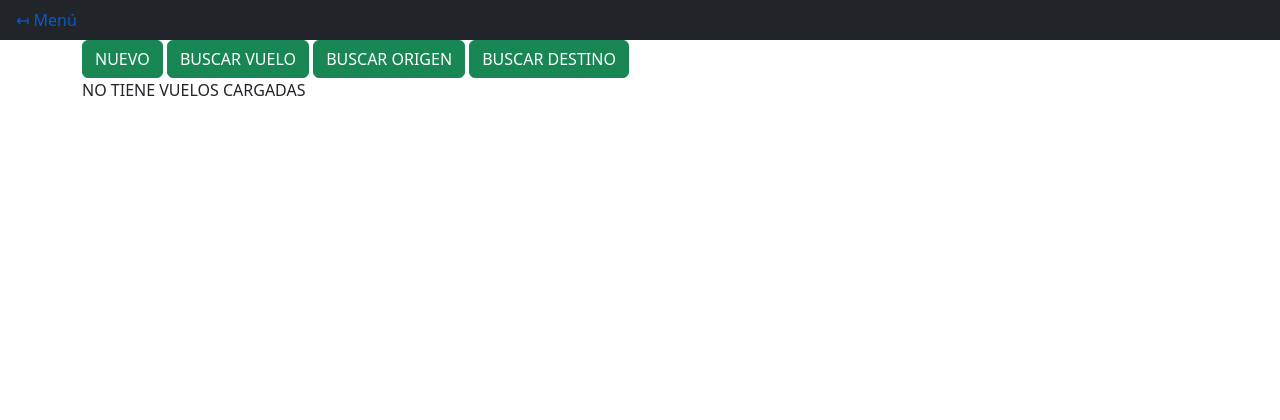
After one commit to agusgugliu/python-36585-Aerolineas, a Django app: page /vuelos/ in a window 1280 px wide. The commit adds this page. Shown: the top 420 px of the page. Run offline with Django 4.2, Linux system fonts and the light colour scheme; data that the repository does not hold is empty; some libraries are stand-ins or nearby versions.

Commit message:
Added Flights tab

```diff
--- a/Aerolineas/AppAerolineas/templates/AppAerolineas/01_landing_page.html
+++ b/Aerolineas/AppAerolineas/templates/AppAerolineas/01_landing_page.html
@@ -41,7 +41,7 @@
         height="150">
      </a>
      <br><br><br>
-    <a href="{%url  'aeropuertos'%}">
+    <a href="{%url  'vuelos'%}">
         <img src="https://i.postimg.cc/GhX2Fm5m/flights.png"
         alt="Vuelos"
         width="150"
--- /dev/null
+++ b/Aerolineas/AppAerolineas/templates/AppAerolineas/04_1_vuelo_list.html
@@ -0,0 +1,60 @@
+{% extends "AppAerolineas/00_index.html" %}
+
+{% load bootstrap5 %}
+
+{% block cuerpo %}
+<div class="container">
+
+  <div class="row">
+    <div class="col">
+      {% url 'agregar_vuelo' as agregar_url %}
+      {% url 'vuelo_search' as buscarvuelo_url %}
+      {% url 'origen_search' as buscarorigen_url %}
+      {% url 'destino_search' as buscardestino_url %}
+      {% bootstrap_button "NUEVO" button_class="btn-success" button_type="link" href=agregar_url %}
+      {% bootstrap_button "BUSCAR VUELO" button_class="btn-success" button_type="link" href=buscarvuelo_url %}
+      {% bootstrap_button "BUSCAR ORIGEN" button_class="btn-success" button_type="link" href=buscarorigen_url %}
+      {% bootstrap_button "BUSCAR DESTINO" button_class="btn-success" button_type="link" href=buscardestino_url %}
+    <div>
+  <div>
+
+  <div class="row">
+    <div class="col">
+        {% if vuelos %}
+        <table class="table">
+            <thead>
+                <th scope="col">ID</th>
+                <th scope="col">AEROLINEA</th>
+                <th scope="col">NUMERO</th>
+                <th scope="col">FECHA</th>
+                <th scope="col">HORA</th>
+                <th scope="col">ORIGEN</th>
+                <th scope="col">DESTINO</th>
+                <th scope="col">DURACION</th>
+            </thead>
+
+            {% for v in vuelos %}
+
+            <tbody>
+                <tr>
+                    <th scope="row">{{v.id}} </th>
+                    <td> {{v.aerolinea_siglas}} </td>
+                    <td> {{v.vuelo_numero}} </td>
+                    <td> {{v.fecha_vuelo}} </td>
+                    <td> {{v.hora_vuelo}} </td>
+                    <td> {{v.aeropuerto_origen}} </td>
+                    <td> {{v.aeropuerto_destino}} </td>
+                    <td> {{v.duracion_vuelo}} </td>
+                    {% url 'borrar_vuelo' identity=v.id as borrar_url %}
+                    <td>{% bootstrap_button "BORRAR" size="sm" button_class="btn-danger" button_type="link" href=borrar_url %}</td>
+                </tr>
+            </tbody>
+            {% endfor %}
+        </table>
+        {% else %}
+            <p>NO TIENE VUELOS CARGADAS</p>
+        {% endif %}
+    </div>
+  </div>
+</div>
+{% endblock %}
--- a/Aerolineas/AppAerolineas/urls.py
+++ b/Aerolineas/AppAerolineas/urls.py
@@ -3,14 +3,23 @@ from AppAerolineas import views
 #-------------------------------
 urlpatterns = [
     path('', views.inicio, name="index"),
+
     path('aeropuertos/', views.aeropuertos_list, name='aeropuertos'),
     path('agregar_aeropuerto/', views.aeropuertos_add, name='agregar_aeropuerto'),
     path('borrar_aeropuerto/<identity>', views.aeropuertos_delete, name='borrar_aeropuerto'),
     path('buscar_aeropuerto_pais/', views.pais_aerop_search, name="pais_aerop_search"),
     path("buscar_aeropuerto_prov/", views.prov_aerop_search, name="prov_aerop_search"),
+
     path('aerolineas/', views.aerolineas_list, name = 'aerolineas'),
     path('agregar_aerolinea/', views.aerolineas_add, name='agregar_aerolinea'),
     path('borrar_aerolinea/<identity>', views.aerolineas_delete, name='borrar_aerolinea'),
     path('buscar_aerolinea_pais/', views.pais_aerolinea_search, name = 'pais_aerolinea_search'),
     path('buscar_alianza_aerolinea/', views.alianza_aerolinea_search, name = 'alianza_aerolinea_search'),
+
+    path('vuelos/', views.vuelos_list, name='vuelos'),
+    path('agregar_vuelo/', views.vuelos_add, name='agregar_vuelo'),
+    path('borrar_vuelo/<identity>', views.vuelos_delete, name='borrar_vuelo'),
+    path('buscar_vuelo/', views.vuelo_search, name='vuelo_search'),
+    path('buscar_origen/', views.vuelo_origen_search, name='origen_search'),
+    path('buscar_destino/', views.vuelo_destino_search, name='destino_search'),
 ]
--- a/Aerolineas/AppAerolineas/views.py
+++ b/Aerolineas/AppAerolineas/views.py
@@ -2,8 +2,8 @@
 from django.shortcuts import render
 from django.template import loader
 from django.http import HttpResponse, HttpResponseBadRequest, HttpResponseRedirect
-from AppAerolineas.models import Aeropuertos, Aerolineas
-from AppAerolineas.forms import AeropuertosForm, BuscarPaisForm, BuscarProvinciaForm, AerolineasForm, BuscarPaisAerolineaForm, BuscarAlianzaForm
+from AppAerolineas.models import Aeropuertos, Aerolineas, Vuelos
+from AppAerolineas.forms import AeropuertosForm, BuscarPaisForm, BuscarProvinciaForm, AerolineasForm, BuscarPaisAerolineaForm, BuscarAlianzaForm, VuelosForm, BuscarVueloForm, BuscarOrigenForm, BuscarDestinoForm
 #-----------------------------
 #-----------------------------
 # INICIO
@@ -11,6 +11,7 @@ def inicio(request):
     template = loader.get_template('AppAerolineas/01_landing_page.html')
     context = {}
     return HttpResponse(template.render(context,request))
+
 
 
 #-----------------------------
@@ -86,6 +87,7 @@ def prov_aerop_search(request):
         return render(request, 'AppAerolineas/02_1_aeropuerto_list.html', {'aeropuertos':provincias})
 
 
+
 #-----------------------------
 # AEROLINEAS
 def aerolineas_list(request):
@@ -108,7 +110,7 @@ def aerolineas_add(request):
             alianza = form.cleaned_data['alianza']
             año_fundacion = form.cleaned_data['año_fundacion']
 
-            Aerolineas(nombre=nombre.title(), siglas=siglas.upper(), sede=sede.upper(), alianza=alianza, año_fundacion=año_fundacion).save()
+            Aerolineas(nombre=nombre.upper(), siglas=siglas.upper(), sede=sede.upper(), alianza=alianza, año_fundacion=año_fundacion).save()
 
             return HttpResponseRedirect('/aerolineas/')
 
@@ -156,3 +158,91 @@ def alianza_aerolinea_search(request):
             alianza_a_buscar = search_form.cleaned_data['alianza_a_buscar']
             alianzas_aerolineas = Aerolineas.objects.filter(alianza__icontains=alianza_a_buscar)
         return render(request, 'AppAerolineas/03_1_aerolinea_list.html', {'aerolineas':alianzas_aerolineas})
+
+
+
+#-----------------------------
+# VUELOS
+def vuelos_list(request):
+    vuelo = Vuelos.objects.all()
+    template = loader.get_template('AppAerolineas/04_1_vuelo_list.html')
+    context = {
+        'vuelos':vuelo,
+    }
+    return HttpResponse(template.render(context, request))
+
+
+
+def vuelos_add(request):
+    if request.method == "POST":
+        form = VuelosForm(request.POST)
+        if form.is_valid():
+            aerolinea_siglas = form.cleaned_data['aerolinea_siglas']
+            vuelo_numero = form.cleaned_data['vuelo_numero']
+            fecha_vuelo = form.cleaned_data['fecha_vuelo']
+            hora_vuelo = form.cleaned_data['hora_vuelo']
+            aeropuerto_origen = form.cleaned_data['aeropuerto_origen']
+            aeropuerto_destino = form.cleaned_data['aeropuerto_destino']
+            duracion_vuelo = form.cleaned_data['duracion_vuelo']
+
+            Vuelos(aerolinea_siglas=aerolinea_siglas.upper(), vuelo_numero=vuelo_numero, fecha_vuelo=fecha_vuelo, hora_vuelo=hora_vuelo, aeropuerto_origen=aeropuerto_origen.upper(), aeropuerto_destino=aeropuerto_destino.upper(), duracion_vuelo=duracion_vuelo).save()
+
+            return HttpResponseRedirect('/vuelos/')
+
+    elif request.method == "GET":
+        form = VuelosForm()
+
+    else:
+        return HttpResponseBadRequest('¡ERROR!\nNo conozco el método para este request.')
+
+    return render(request, 'AppAerolineas/04_2_vuelo_load.html', {'form':form})
+
+
+
+def vuelos_delete(request, identity):
+    if request.method == "GET":
+        vuelo = Vuelos.objects.filter(id=int(identity)).first()
+        if vuelo:
+            vuelo.delete()
+        return HttpResponseRedirect('/vuelos/')
+    else:
+        return HttpResponseBadRequest('¡ERROR!\nNo conozco el método para este request.')
+
+
+
+def vuelo_search(request):
+    if request.method == "GET":
+        search_form = BuscarVueloForm()
+        return render(request, 'AppAerolineas/04_3_vuelo_search_vuelo.html', {'search_form':search_form})
+    elif request.method == "POST":
+        search_form = BuscarVueloForm(request.POST)
+        if search_form.is_valid():
+            vuelo_a_buscar = search_form.cleaned_data['vuelo_a_buscar']
+            vuelos = Vuelos.objects.filter(vuelo_numero__icontains=vuelo_a_buscar)
+        return render(request, 'AppAerolineas/04_1_vuelo_list.html', {'vuelos':vuelos})
+
+
+
+def vuelo_origen_search(request):
+    if request.method == "GET":
+        search_form = BuscarOrigenForm()
+        return render(request, 'AppAerolineas/04_3_vuelo_search_origen.html', {'search_form':search_form})
+    elif request.method == "POST":
+        search_form = BuscarOrigenForm(request.POST)
+        if search_form.is_valid():
+            origen_a_buscar = search_form.cleaned_data['origen_a_buscar']
+            origenes = Vuelos.objects.filter(aeropuerto_origen__icontains=origen_a_buscar)
+        return render(request, 'AppAerolineas/04_1_vuelo_list.html', {'vuelos':origenes})
+
+
+
+def vuelo_destino_search(request):
+    if request.method == "GET":
+        search_form = BuscarDestinoForm()
+        return render(request, 'AppAerolineas/04_5_vuelo_search_destino.html', {'search_form':search_form})
+    elif request.method == "POST":
+        search_form = BuscarDestinoForm(request.POST)
+        if search_form.is_valid():
+            destino_a_buscar = search_form.cleaned_data['destino_a_buscar']
+            destinos = Vuelos.objects.filter(aeropuerto_destino__icontains=destino_a_buscar)
+        return render(request, 'AppAerolineas/04_1_vuelo_list.html', {'vuelos':destinos})
```
Also changed, not shown: Aerolineas/AppAerolineas/templates/AppAerolineas/03_1_aerolinea_list.html (+5 -5 lines), Aerolineas/AppAerolineas/templates/AppAerolineas/04_2_vuelo_load.html (added, +22 -0 lines), Aerolineas/AppAerolineas/templates/AppAerolineas/04_3_vuelo_search_vuelo.html (added, +23 -0 lines), Aerolineas/AppAerolineas/templates/AppAerolineas/04_4_vuelo_search_origen.html (added, +23 -0 lines), Aerolineas/AppAerolineas/templates/AppAerolineas/04_5_vuelo_search_destino.html (added, +23 -0 lines), Aerolineas/sql_commands.sql (+8 -3 lines), Aerolineas/db.sqlite3.
